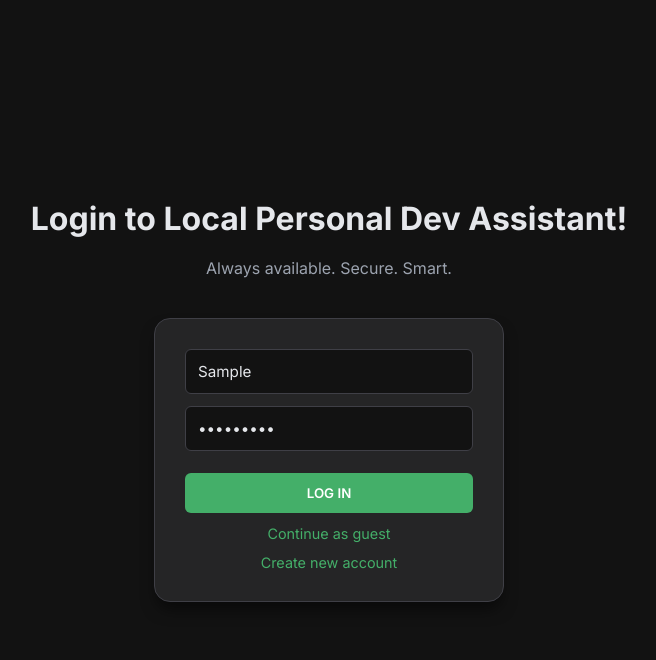
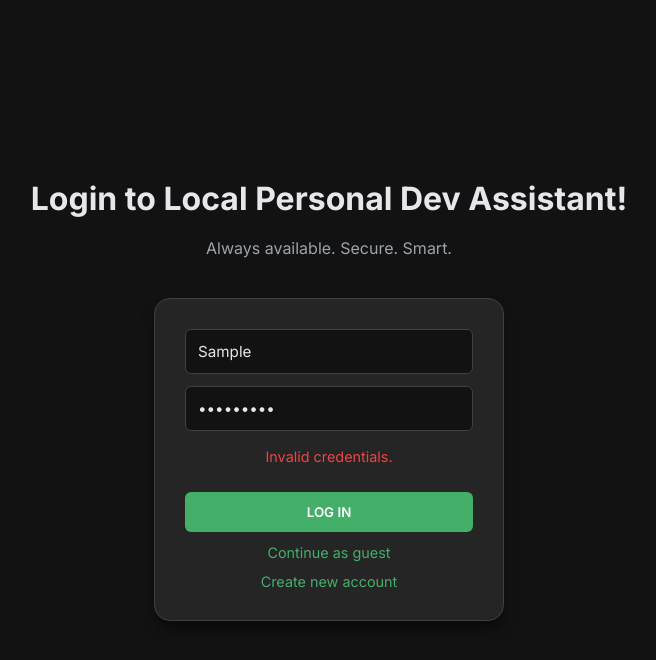
Before and after one commit to elab-development/internet-tehnologije-2025-localpersonaldevassistant_2020_0364, a React (Vite) app in the folder client/: page /login in a window 1280 px wide. Both pictures are taken after typing "Sample", "Sample123" into the empty fields and a click on the button "LOG IN". Shown: the top 660 px of the page, without its empty margins (311-967 px from the left). Built offline with nearby package versions, Linux system fonts and the light colour scheme; no server answers.

Commit message:
added error showing and styles

```diff
--- a/client/src/components/LoginForm.tsx
+++ b/client/src/components/LoginForm.tsx
@@ -1,10 +1,11 @@
-import type { FormEvent } from "react";
+import { useState, type FormEvent } from "react";
 import "./LoginForm.css";
 import CommunicationController from "../communication/CommunicationController";
 import { Link, useNavigate } from "react-router-dom";
 
 const LoginForm = () => {
   const navigate = useNavigate();
+  const [error, setError] = useState<string | null>(null);
 
   function handleLoginClick(e: FormEvent) {
     e.preventDefault();
@@ -27,6 +28,8 @@ const LoginForm = () => {
         navigate("/chat");
       } else {
         console.log(response);
+        const payload = response.payload as { message: string };
+        setError(payload.message || "Invalid credentials.");
       }
     });
   }
@@ -49,10 +52,13 @@ const LoginForm = () => {
     <form id="loginForm" onSubmit={handleLoginClick}>
       <input id="usernameInputField" type="text" name="usernameInputField" placeholder="Username" />
       <input id="passwordInputField" type="password" name="passwordInputField" placeholder="Password" />
+      {error && <div className="authError">{error}</div>}
       <button id="logInButton" type="submit">
         LOG IN
       </button>
-      <a href="#" onClick={handleGuestLogin}>Continue as guest</a>
+      <a href="#" onClick={handleGuestLogin}>
+        Continue as guest
+      </a>
       <Link to="/register">Create new account</Link>
     </form>
   );
--- a/client/src/components/RegisterForm.tsx
+++ b/client/src/components/RegisterForm.tsx
@@ -1,10 +1,11 @@
-import type { FormEvent } from "react";
+import { useState, type FormEvent } from "react";
 import "./RegisterForm.css";
 import CommunicationController from "../communication/CommunicationController";
 import { Link, useNavigate } from "react-router-dom";
 
 const RegisterForm = () => {
   const navigate = useNavigate();
+  const [error, setError] = useState<string | null>(null);
 
   function handleRegisterClick(e: FormEvent) {
     e.preventDefault();
@@ -22,14 +23,15 @@ const RegisterForm = () => {
         const payload = response.payload as { token: string };
 
         if (payload.token) {
-            localStorage.setItem("token", payload.token);
-            navigate("/chat");
+          localStorage.setItem("token", payload.token);
+          navigate("/chat");
         } else {
-            alert("Registration successful! Please log in.");
-            navigate("/login");
+          alert("Registration successful! Please log in.");
+          navigate("/login");
         }
       } else {
-        console.error("Registration failed:", response);
+        const payload = response.payload as { message: string };
+        setError(payload.message || "Registration failed.");
       }
     });
   }
@@ -38,6 +40,7 @@ const RegisterForm = () => {
     <form id="registerForm" onSubmit={handleRegisterClick}>
       <input id="regUsernameInput" type="text" placeholder="Choose Username" required />
       <input id="regPasswordInput" type="password" placeholder="Choose Password" required />
+      {error && <div className="authError">{error}</div>}
       <button id="registerButton" type="submit">
         REGISTER
       </button>
--- a/client/src/index.css
+++ b/client/src/index.css
@@ -4,7 +4,7 @@
   --bg-card: #252526;
   --bg-hover: #2a2d2e;
 
-  --primary: #44AF69;
+  --primary: #44af69;
   --primary-hover: #4dc577;
 
   --text-main: #e5e7eb;
@@ -14,7 +14,7 @@
   --accent-success: #10b981;
   --accent-danger: #ef4444;
 
-  --msg-user: #033F63;
+  --msg-user: #033f63;
   --msg-llm: #2d2d30;
 
   --radius-sm: 6px;
@@ -58,3 +58,24 @@ body {
 ::-webkit-scrollbar-thumb:hover {
   background-color: var(--text-muted);
 }
+
+.authError {
+  color: var(--accent-danger); /* Red color defined in root */
+  font-size: 0.9rem;
+  text-align: center;
+  margin-top: 5px;
+  margin-bottom: 5px;
+  font-weight: 500;
+  animation: fadeIn 0.3s ease-in-out;
+}
+
+@keyframes fadeIn {
+  from {
+    opacity: 0;
+    transform: translateY(-5px);
+  }
+  to {
+    opacity: 1;
+    transform: translateY(0);
+  }
+}
```
